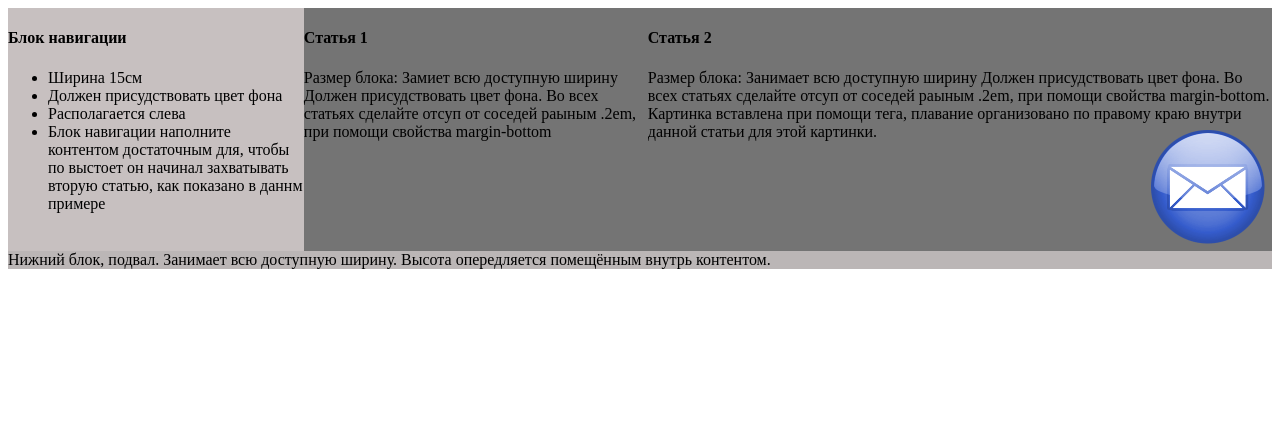
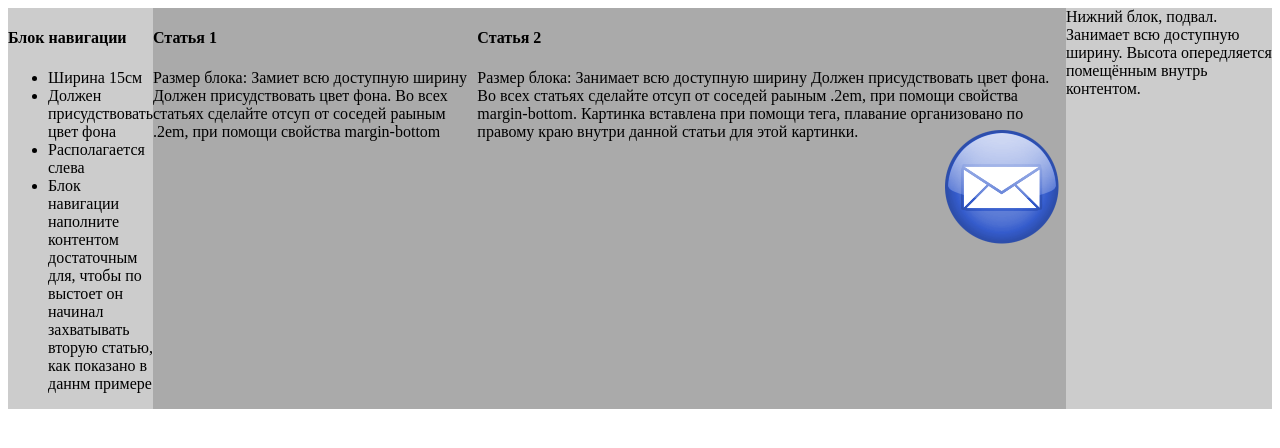
Before and after one commit to evgeniypuca/EvgeniyPuca, a plain HTML site: page 02_CSS/Add2/index.html in a window 1280 px wide. Drawn offline with Linux system fonts and the light colour scheme.

Commit message:
доп задание

```diff
--- a/02_CSS/Add2/index.html
+++ b/02_CSS/Add2/index.html
@@ -10,8 +10,9 @@
 </head>
 
 <body>
-   <div class="flex">
-      <div class="article1">
+   <div class="parent">
+      <div class="flex1">
+         <div class="item1">
             <h4>Блок навигации</h4>
             <ul>
                <li>Ширина 15см</li>
@@ -22,7 +23,8 @@
                   как показано в даннм примере</li>
             </ul>
          </div>
-      <div class="article2">
+
+         <div class="item2">
             <h4>Статья 1</h4>
             Размер блока:
             Замиет всю доступную ширину
@@ -30,7 +32,7 @@
             свойства
             margin-bottom
          </div>
-      <div class="article3">
+         <div class="item3">
             <h4>Статья 2</h4>
             Размер блока:
             Занимает всю доступную ширину
@@ -42,9 +44,10 @@
             этой картинки.
             <img src="img/icon_mail.png" alt="">
          </div>
+         <div class="item4">
+            Нижний блок, подвал. Занимает всю доступную ширину. Высота опередляется помещённым внутрь контентом.
          </div>
-   <div class="article4">
-      Нижний блок, подвал. Занимает всю доступную ширину. Высота опередляется помещённым внутрь контентом.
+      </div>
    </div>
 
 </body>
--- a/02_CSS/Add2/style.css
+++ b/02_CSS/Add2/style.css
@@ -1,18 +1,26 @@
-.flex {
-   display: flex;
-}
+.parent {
+   background-color: #dbdbdb;
 
-.article1 {
-   background-color: rgb(199, 192, 192);
-}
-
-.article2 {
-   background-color: rgb(116, 116, 116);
 
 }
 
-.article3 {
-   background-color: rgb(116, 116, 116);
+.flex1 {
+   display: flex
+}
+
+
+.item1 {
+   width: 15em;
+   background-color: #cccccc;
+}
+
+.item2 {
+   background-color: #aaaaaa;
+
+}
+
+.item3 {
+   background-color: #aaaaaa;
    overflow: auto;
 }
 
@@ -20,6 +28,6 @@ img {
    float: right;
 }
 
-.article4 {
-   background-color: rgb(187, 182, 182);
+.item4 {
+   background-color: #cccccc;
 }
```
Lines whose indentation alone changed are shown as unchanged.
